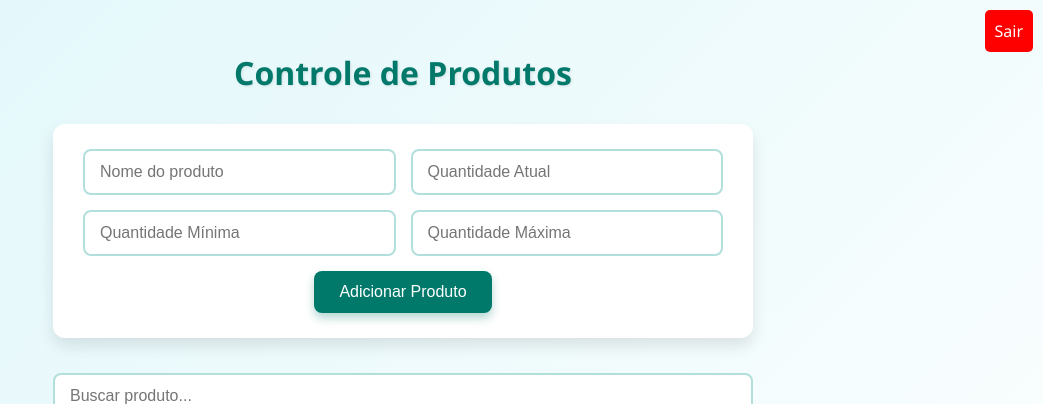
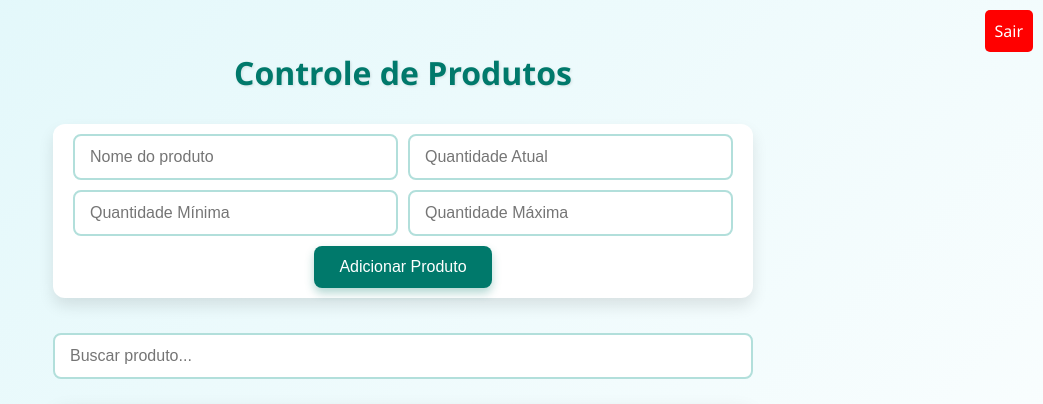
Before and after one commit to DIOOWS/ProjetoEstoque-V01, a Flask app: page / in a window 1280 px wide. Shown: the top 404 px of the page, without its empty margins (237-1280 px from the left). Run offline with Flask 3, Linux system fonts and the light colour scheme; the visitor is signed in with stand-in values (Sample User, id 1); data that the repository does not hold is empty.

Commit message:
css atualização

```diff
--- a/app.py
+++ b/app.py
@@ -21,7 +21,7 @@ HEADERS = {
 
 # Simples usuário fixo só pra exemplo (em produção você faria autenticação real)
 USUARIOS = {
-    'admin': '123456'
+    'admin': 'xodoxodo10'
 }
 
 # Rota da página de login
--- a/static/style.css
+++ b/static/style.css
@@ -47,11 +47,11 @@ form {
   width: 100%;
   max-width: 700px;
   background: white;
-  padding: 25px 30px;
+  padding: 10px 20px;
   border-radius: 12px;
   box-shadow: 0 8px 15px rgba(0, 0, 0, 0.1);
   display: flex;
-  gap: 15px;
+  gap: 10px;
   flex-wrap: wrap;
   justify-content: center;
   margin-bottom: 35px;
@@ -182,7 +182,7 @@ button.btnDelete:hover {
     width: 100%;
     max-width: 300px;
     text-align: center;
-    font-size: 15px;
+    font-size: 13px;
     padding: 10px;
   }
 
```
